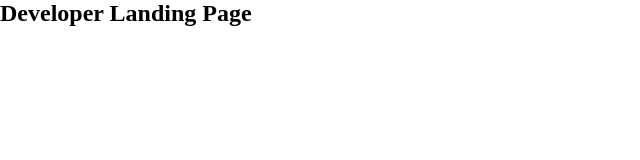
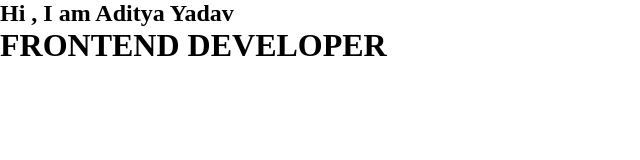
Before and after one commit to adityayadv03/Learning_Web_Development, a browser extension: page Some_Mini_Project/DeveloperLandingPage/index.html in a window 1280 px wide. Shown: the whole page, without its empty margins (0-640 px from the left). Drawn offline with Linux system fonts and the light colour scheme.

Commit message:
Adding Resourses

```diff
--- a/Some_Mini_Project/DeveloperLandingPage/index.html
+++ b/Some_Mini_Project/DeveloperLandingPage/index.html
@@ -7,6 +7,11 @@
     <link rel="stylesheet" href="style.css">
 </head>
 <body>
-    <h2>Developer Landing Page</h2>
+    <div class="first_section">
+        <div class="text_con">
+            <h2>Hi , I am Aditya Yadav</h2>
+            <h1>FRONTEND DEVELOPER</h1>
+        </div>
+    </div>
 </body>
 </html>
```
Also changed, not shown: Some_Mini_Project/DeveloperLandingPage/images/developer.png (added), Some_Mini_Project/DeveloperLandingPage/images/mobile.png (added), Some_Mini_Project/DeveloperLandingPage/images/uiux.png (added), Some_Mini_Project/DeveloperLandingPage/images/web.png (added).
